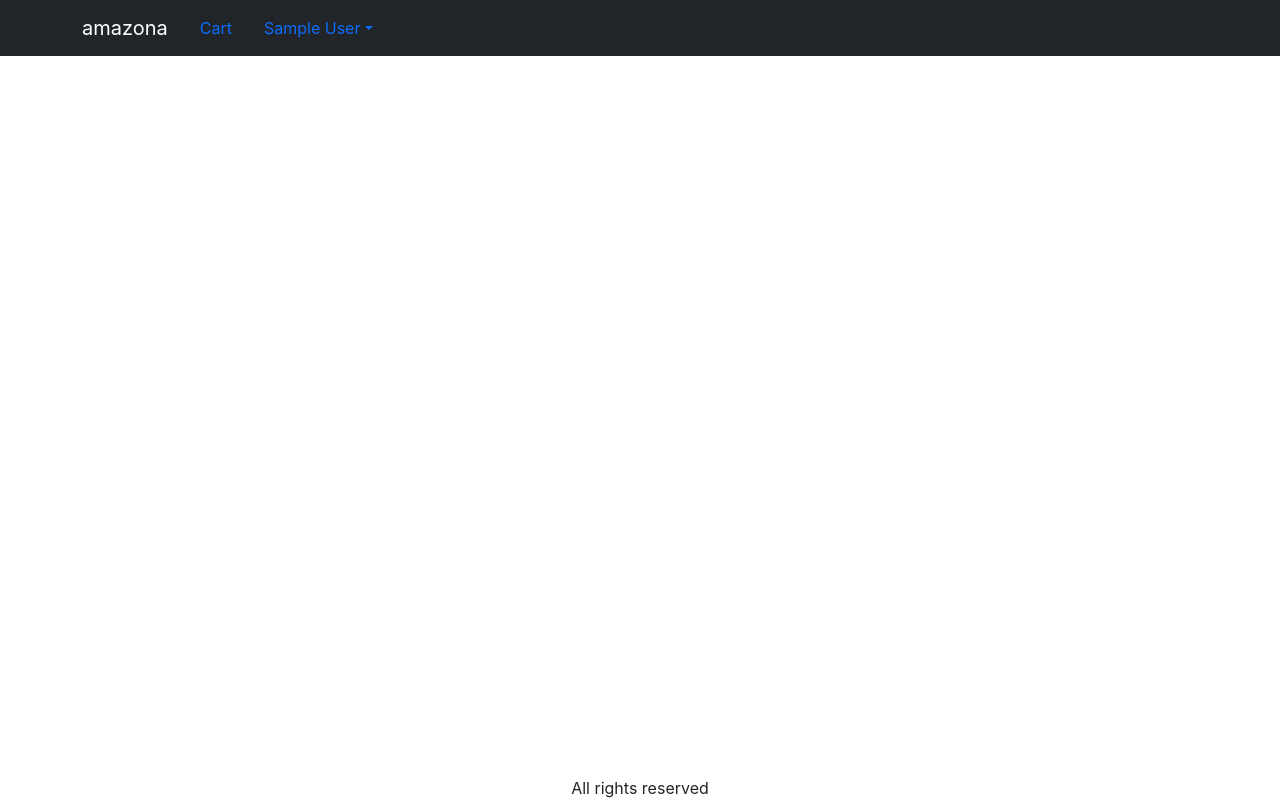
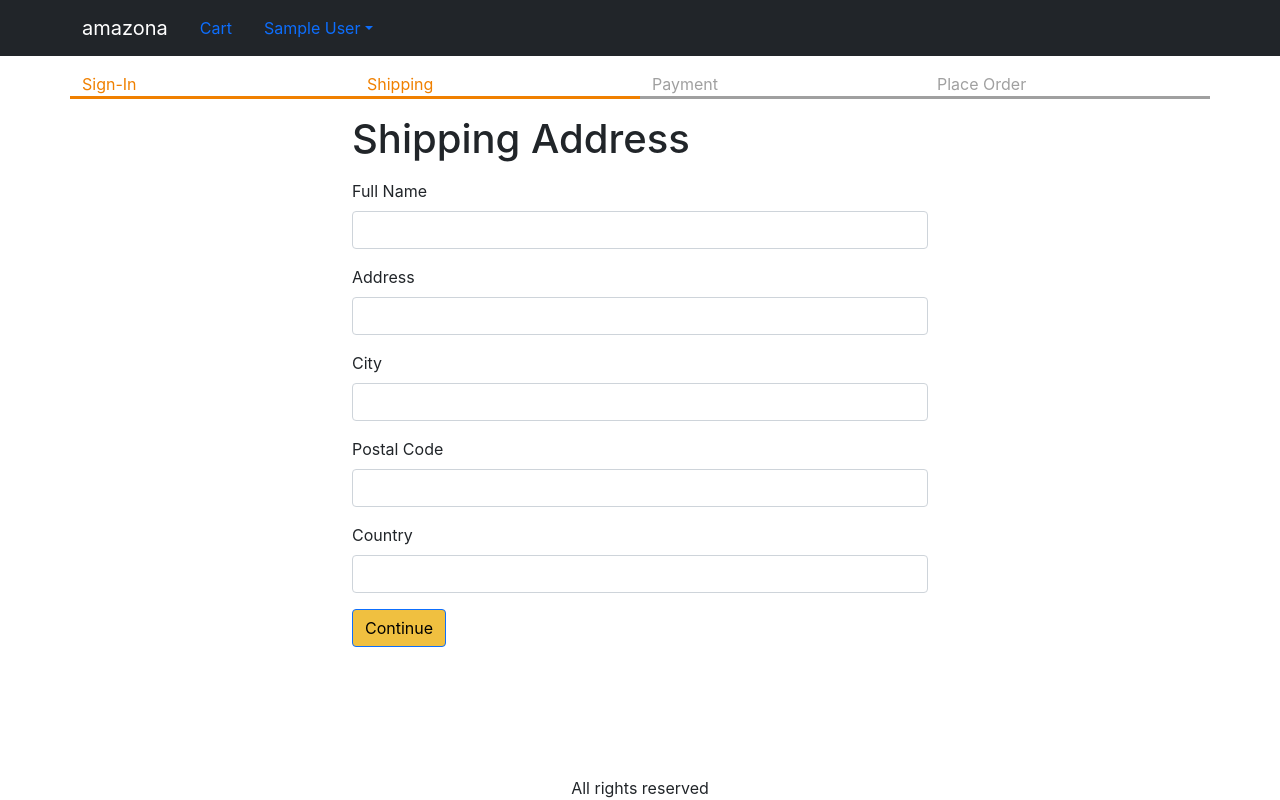
Before and after one commit to DieOsorio/e-commerce, a React (Create React App) app in the folder frontend/: page /shipping in a window 1280 px wide. Built offline with nearby package versions, Linux system fonts and the light colour scheme; sample sign-in values are in the browser's storage.

Commit message:
save shipping address

```diff
--- a/frontend/src/App.js
+++ b/frontend/src/App.js
@@ -8,6 +8,7 @@ import { useContext } from "react";
 import { Store } from "./Store";
 import CartScreen from "./screens/CartScreen";
 import SigninScreen from "./screens/SigninScreen";
+import ShippingAddressScreen from "./screens/ShippingAddressScreen";
 
 function App() {
   const { state, dispatch: ctxDispatch } = useContext(Store);
@@ -16,6 +17,7 @@ function App() {
   const signoutHandler = () => {
     ctxDispatch({ type: "USER_SIGNOUT" });
     localStorage.removeItem("userInfo");
+    localStorage.removeItem("shippingAddress");
   };
 
   return (
@@ -90,6 +92,7 @@ function App() {
               <Route path="/product/:slug" element={<ProductScreen />} />
               <Route path="/cart" element={<CartScreen />} />
               <Route path="/signin" element={<SigninScreen />} />
+              <Route path="/shipping" element={<ShippingAddressScreen />} />
               <Route path="/" element={<HomeScreen />} />
             </Routes>
           </div>
--- a/frontend/src/Store.js
+++ b/frontend/src/Store.js
@@ -7,6 +7,9 @@ const initialState = {
     ? JSON.parse(localStorage.getItem("userInfo"))
     : null,
   cart: {
+    shippingAddress: localStorage.getItem("shippingAddress")
+      ? JSON.parse(localStorage.getItem("shippingAddress"))
+      : {},
     cartItems: localStorage.getItem("cartItems")
       ? JSON.parse(localStorage.getItem("cartItems"))
       : [],
@@ -41,6 +44,18 @@ const reducer = (state, action) => {
       return {
         ...state,
         userInfo: null,
+        cart: {
+          cartItems: [],
+          shippingAddress: {},
+        },
+      };
+    case "SAVE_SHIPPING_ADDRESS":
+      return {
+        ...state,
+        cart: {
+          ...state.cart,
+          shippingAddress: action.payload,
+        },
       };
     default:
       return state;
--- /dev/null
+++ b/frontend/src/components/CheckoutSteps.js
@@ -0,0 +1,14 @@
+import React from "react";
+
+function CheckoutSteps(props) {
+  return (
+    <div className="row checkout-steps">
+      <div className={`col ${props.step1 ? "active" : ""}`}>Sign-In</div>
+      <div className={`col ${props.step2 ? "active" : ""}`}>Shipping</div>
+      <div className={`col ${props.step3 ? "active" : ""}`}>Payment</div>
+      <div className={`col ${props.step4 ? "active" : ""}`}>Place Order</div>
+    </div>
+  );
+}
+
+export default CheckoutSteps;
--- a/frontend/src/index.css
+++ b/frontend/src/index.css
@@ -47,3 +47,11 @@ main {
 .small-container {
   max-width: 600px;
 }
+.checkout-steps > div {
+  border-bottom: 0.2rem solid #a0a0a0;
+  color: #a0a0a0;
+}
+.checkout-steps > div.active {
+  border-bottom: 0.2rem solid #f08000;
+  color: #f08000;
+}
--- a/frontend/src/screens/HomeScreen.js
+++ b/frontend/src/screens/HomeScreen.js
@@ -30,11 +30,12 @@ const HomeScreen = () => {
     dispatch({ type: "FETCH_REQUEST" });
     try {
       const response = await fetch("/api/products");
-      if (!response.ok) {
+      if (response.ok) {
+        const result = await response.json();
+        dispatch({ type: "FETCH_SUCCESS", payload: result });
+      } else {
         throw new Error(`An error has occured: ${response.status}`);
       }
-      const result = await response.json();
-      dispatch({ type: "FETCH_SUCCESS", payload: result });
     } catch (err) {
       dispatch({ type: "FETCH_FAIL", payload: err.message });
     }
--- /dev/null
+++ b/frontend/src/screens/ShippingAddressScreen.js
@@ -0,0 +1,128 @@
+import React, { useContext, useEffect, useState } from "react";
+import { Helmet } from "react-helmet-async";
+import { useNavigate } from "react-router-dom";
+import CheckoutSteps from "../components/CheckoutSteps";
+import { Store } from "../Store";
+
+export default function ShippingAddressScreen() {
+  const navigate = useNavigate();
+  const { state, dispatch: ctxDispatch } = useContext(Store);
+  const {
+    userInfo,
+    cart: { shippingAddress },
+  } = state;
+  const [fullName, setFullName] = useState(shippingAddress.fullName || "");
+  const [address, setAddress] = useState(shippingAddress.address || "");
+  const [city, setCity] = useState(shippingAddress.city || "");
+  const [postalCode, setPostalCode] = useState(
+    shippingAddress.postalCode || ""
+  );
+  const [country, setCountry] = useState(shippingAddress.country || "");
+  useEffect(() => {
+    if (!userInfo) {
+      navigate("/signin?redirect=/shipping");
+    }
+  }, [userInfo, navigate]);
+  const submitHandler = (e) => {
+    e.preventDefault();
+    ctxDispatch({
+      type: "SAVE_SHIPPING_ADDRESS",
+      payload: {
+        fullName,
+        address,
+        city,
+        postalCode,
+        country,
+      },
+    });
+    localStorage.setItem(
+      "shippingAddress",
+      JSON.stringify({
+        fullName,
+        address,
+        city,
+        postalCode,
+        country,
+      })
+    );
+    navigate("/payment");
+  };
+  return (
+    <div>
+      <Helmet>
+        <title>Shipping Address</title>
+      </Helmet>
+      <CheckoutSteps step1 step2></CheckoutSteps>
+      <div className="container small-container">
+        <h1 className="my-3">Shipping Address</h1>
+        <form onSubmit={submitHandler}>
+          <div className="mb-3">
+            <label htmlFor="fullName" className="form-label">
+              Full Name
+            </label>
+            <input
+              className="form-control"
+              id="fullName"
+              value={fullName}
+              onChange={(e) => setFullName(e.target.value)}
+              required
+            />
+          </div>
+          <div className="mb-3">
+            <label htmlFor="address" className="form-label">
+              Address
+            </label>
+            <input
+              className="form-control"
+              id="address"
+              value={address}
+              onChange={(e) => setAddress(e.target.value)}
+              required
+            />
+          </div>
+          <div className="mb-3">
+            <label htmlFor="city" className="form-label">
+              City
+            </label>
+            <input
+              className="form-control"
+              id="city"
+              value={city}
+              onChange={(e) => setCity(e.target.value)}
+              required
+            />
+          </div>
+          <div className="mb-3">
+            <label htmlFor="postalCode" className="form-label">
+              Postal Code
+            </label>
+            <input
+              className="form-control"
+              id="postalCode"
+              value={postalCode}
+              onChange={(e) => setPostalCode(e.target.value)}
+              required
+            />
+          </div>
+          <div className="mb-3">
+            <label htmlFor="country" className="form-label">
+              Country
+            </label>
+            <input
+              className="form-control"
+              id="country"
+              value={country}
+              onChange={(e) => setCountry(e.target.value)}
+              required
+            />
+          </div>
+          <div className="mb-3">
+            <button className="btn btn-primary" type="submit">
+              Continue
+            </button>
+          </div>
+        </form>
+      </div>
+    </div>
+  );
+}
--- a/frontend/src/screens/SigninScreen.js
+++ b/frontend/src/screens/SigninScreen.js
@@ -29,8 +29,9 @@ const SigninScreen = () => {
         ctxDispatch({ type: "USER_SIGNIN", payload: data });
         localStorage.setItem("userInfo", JSON.stringify(data));
         navigate(redirect || "/");
+      } else {
+        throw new Error("Invalid email or password");
       }
-      throw new Error("Invalid email or password");
     } catch (err) {
       toast.error(err.message);
     }
```
